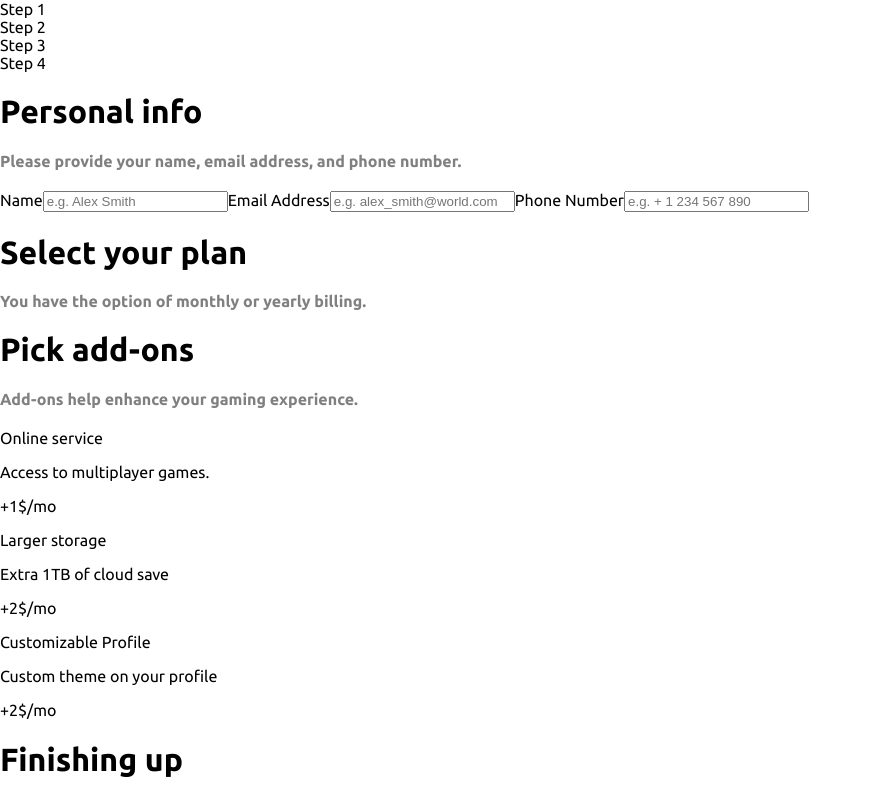
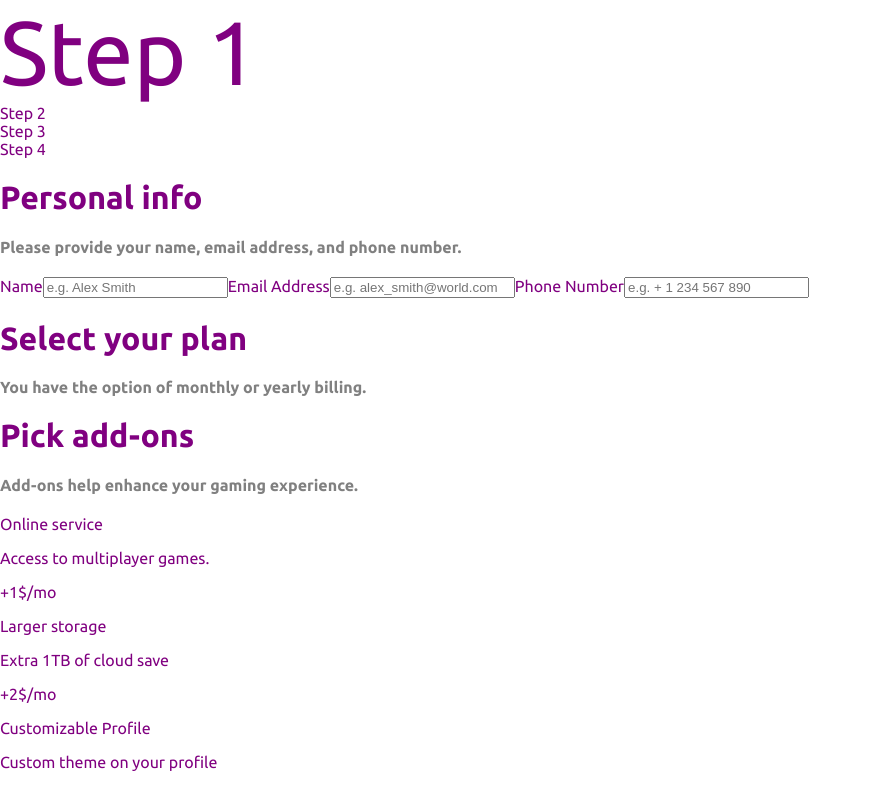
Before and after one commit to er1927/multi-step-form, a Next.js app: page / in a window 1280 px wide. Shown: the top 787 px of the page, without its empty margins (0-872 px from the left). Built offline with nearby package versions, Linux system fonts and the light colour scheme.

Commit message:
Updated documentation.

```diff
--- a/pages/index.js
+++ b/pages/index.js
@@ -15,10 +15,12 @@ export default function Home() {
 
       </Head>
       <main style={ubuntu.style}>
-    <form className="msf">
+    {/* <form className="msf"> */}
+    <form className={styles.msfView}>
     <div className="msf-header">
         <div className="row text-center">
-            <div className="msf-step col-md-4"><span>Step 1</span></div>
+            {/* <div className="msf-step col-md-4"><span>Step 1</span></div> */}
+            <div className={styles.stepOne}><span>Step 1</span></div>
             <div className="msf-step col-md-4"><span>Step 2</span></div>
             <div className="msf-step col-md-4"><span>Step 3</span></div>
             <div className="msf-step col-md-4"><span>Step 4</span></div>
--- a/styles/Home.module.css
+++ b/styles/Home.module.css
@@ -1,5 +1,12 @@
-@media only screen and (min-width: 1440px) {
+/* @media only screen and (min-width: 200px) {
   .container {
-    background-color: blue;
+    background-color: pink;
   }
+} */
+.msfView {
+  color: purple;
 }
+
+.stepOne {
+  font-size: 90px;
+}
```
